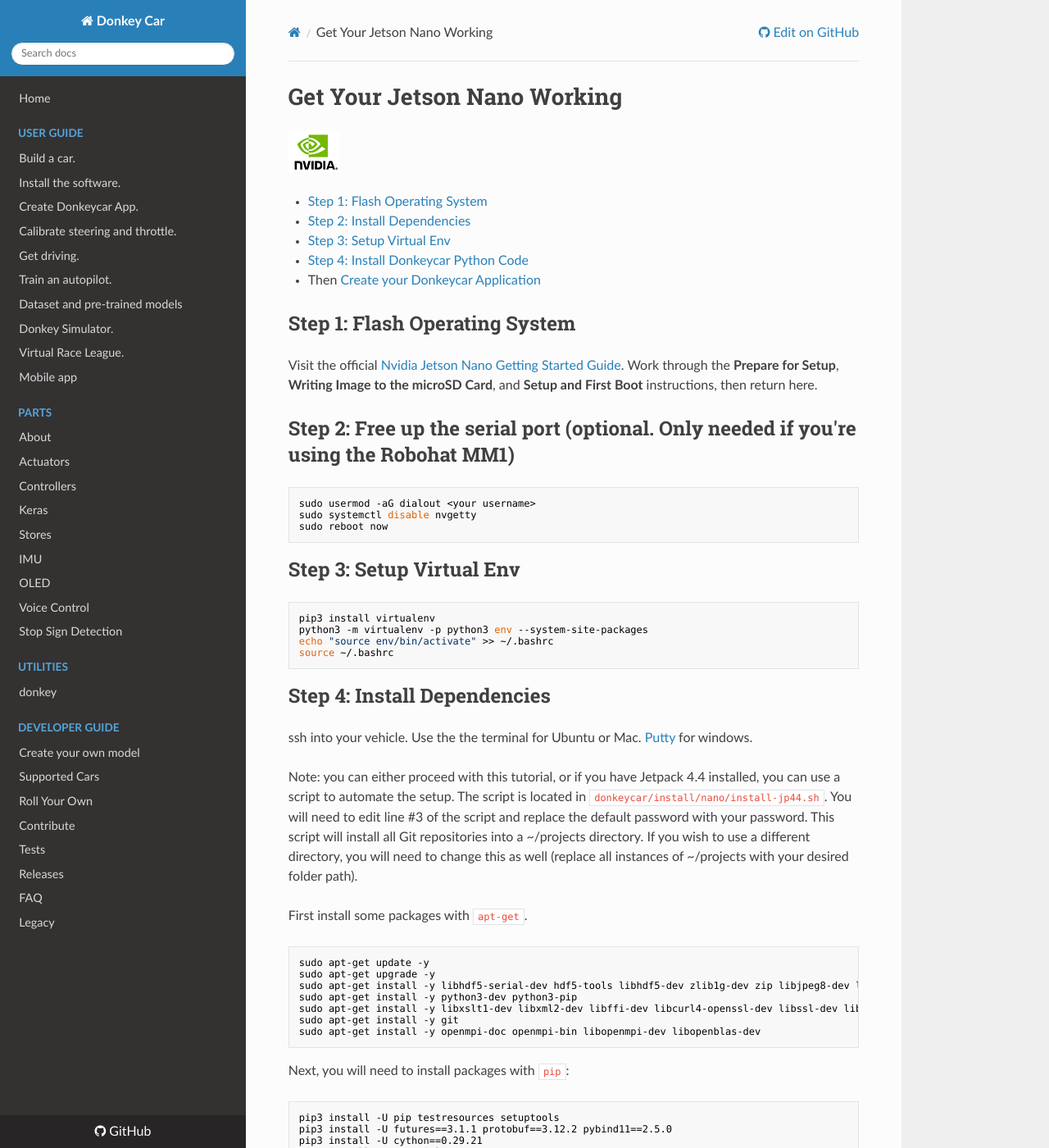
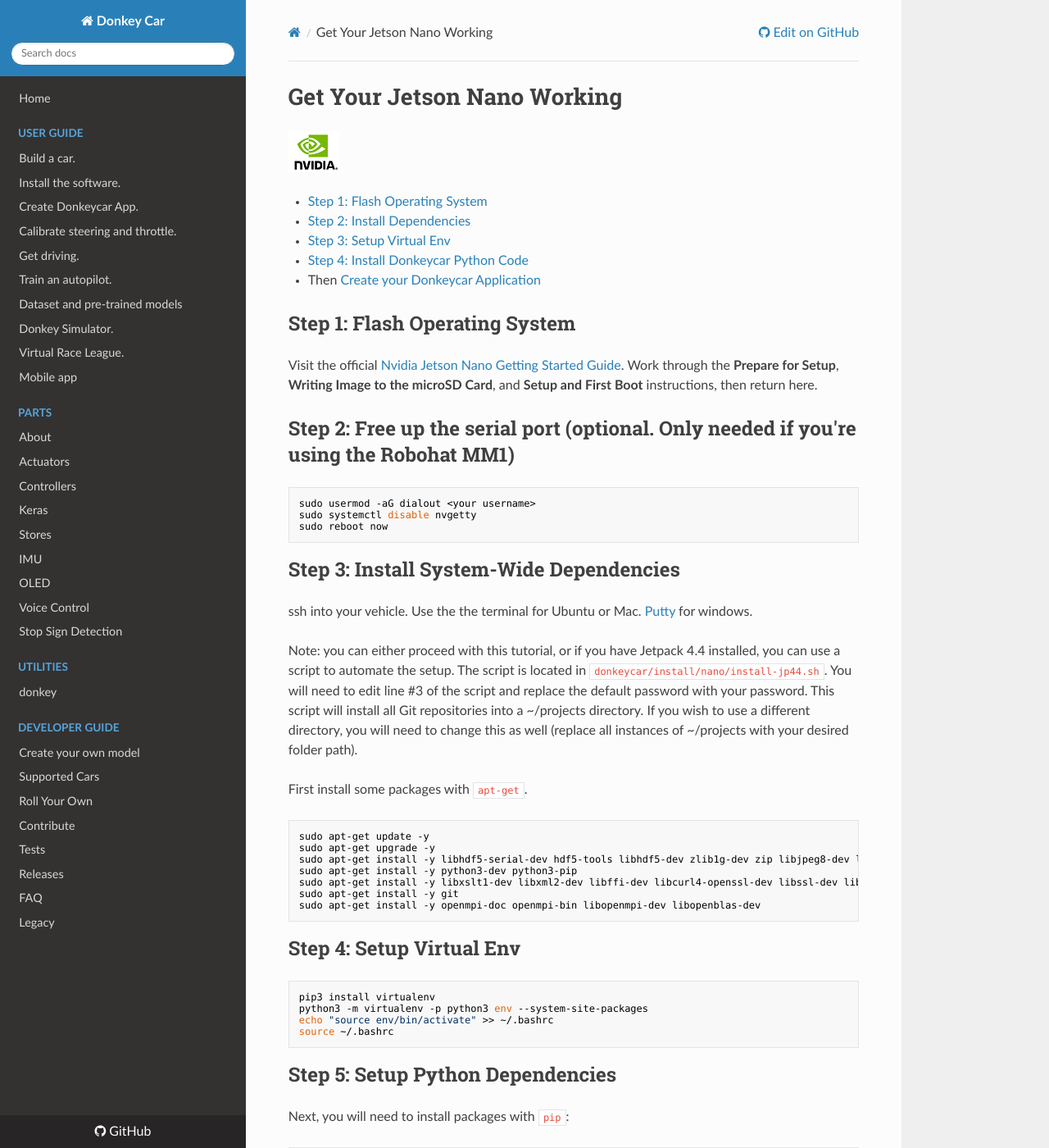
Before and after one commit to autorope/donkeydocs, an MkDocs documentation site: the page built from docs/guide/robot_sbc/setup_jetson_nano.md, in a window 1280 px wide and 1400 px high. Shown: the whole window at 82% size. Built offline with MkDocs 1.6.1, drawn with Linux system fonts in a browser that asks for light colours; nearby versions of some CDN libraries; old or Windows-style settings are respelled for this version of MkDocs; part of the change alters nothing that is shown.

Commit message:
Moved system-wide dependencies ahead of venv installation

````diff
--- a/docs/guide/robot_sbc/setup_jetson_nano.md
+++ b/docs/guide/robot_sbc/setup_jetson_nano.md
@@ -19,15 +19,8 @@ sudo usermod -aG dialout <your username>
 sudo systemctl disable nvgetty
 sudo reboot now
 ```
-##  Step 3: Setup Virtual Env
 
-```bash
-pip3 install virtualenv
-python3 -m virtualenv -p python3 env --system-site-packages
-echo "source env/bin/activate" >> ~/.bashrc
-source ~/.bashrc
-```
-## Step 4: Install Dependencies
+## Step 3: Install System-Wide Dependencies
 
 ssh into your vehicle. Use the the terminal for Ubuntu or Mac. [Putty](https://www.chiark.greenend.org.uk/~sgtatham/putty/latest.html) for windows.
 
@@ -43,6 +36,16 @@ sudo apt-get install -y libxslt1-dev libxml2-dev libffi-dev libcurl4-openssl-dev
 sudo apt-get install -y git
 sudo apt-get install -y openmpi-doc openmpi-bin libopenmpi-dev libopenblas-dev
 ```
+##  Step 4: Setup Virtual Env
+
+```bash
+pip3 install virtualenv
+python3 -m virtualenv -p python3 env --system-site-packages
+echo "source env/bin/activate" >> ~/.bashrc
+source ~/.bashrc
+```
+
+##  Step 5: Setup Python Dependencies
 
 Next, you will need to install packages with `pip`:
 ```bash
````
